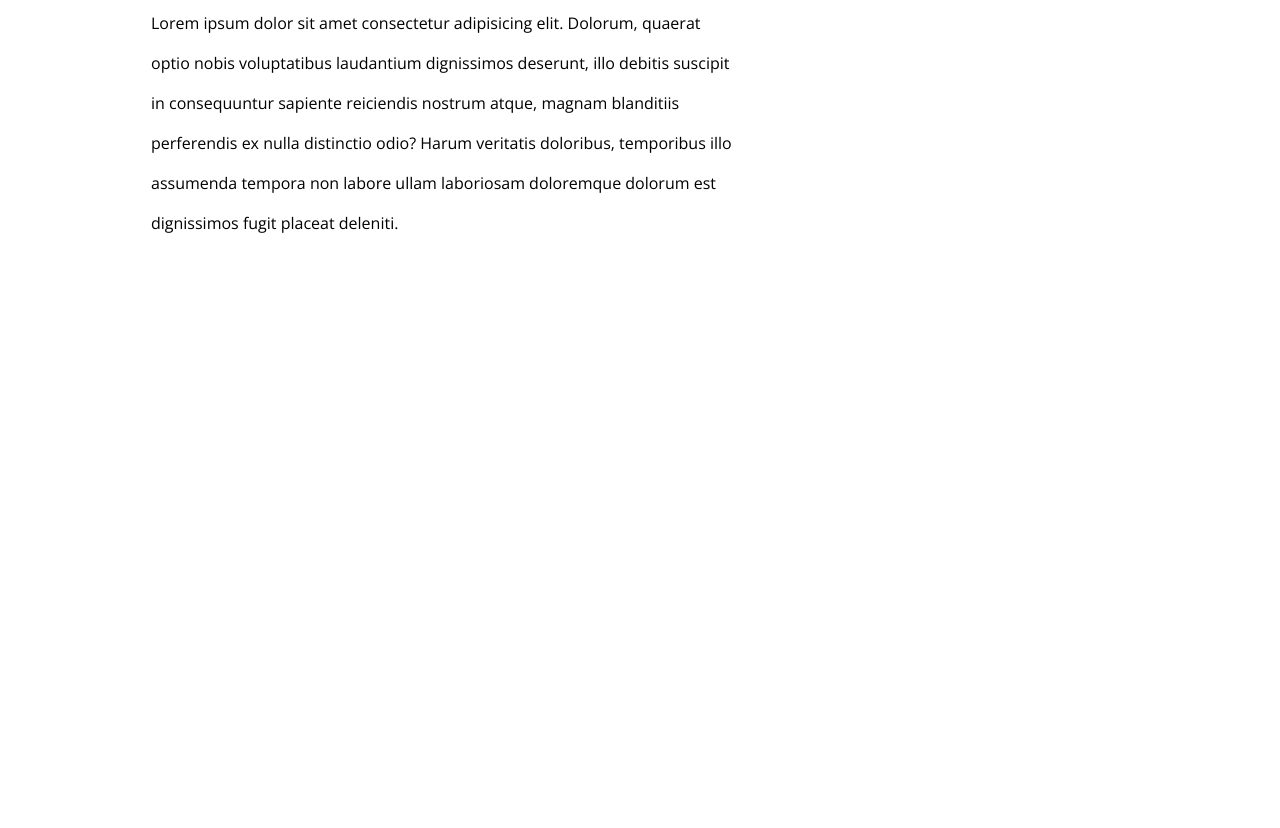
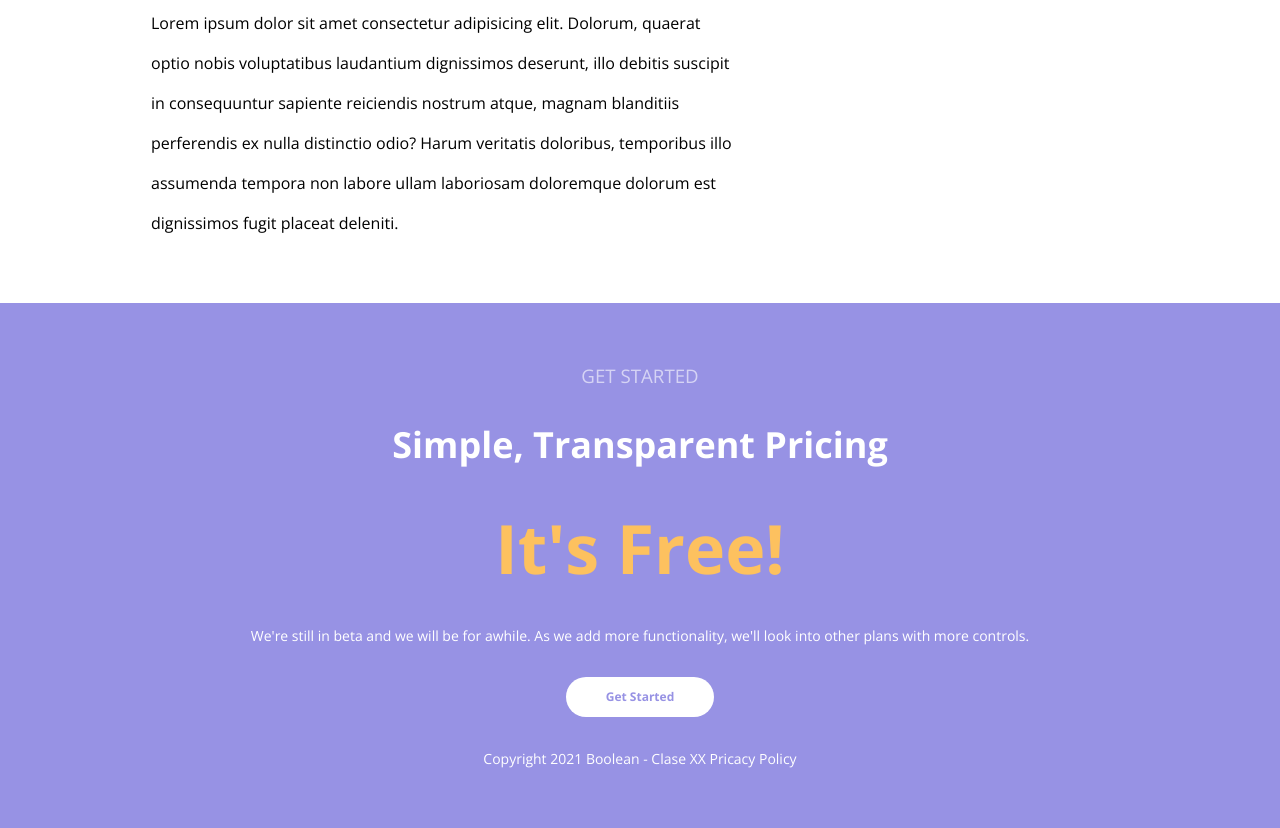
Before and after one commit to aSwanting/htmlcss-responsive-layout, a plain HTML site: page index.html in a window 1280 px wide. Shown: the part 4711-5539 px from the top of the page. Before the commit the page ends 5014 px from the top, so only its background shows below. Drawn offline with nearby package versions, Linux system fonts and the light colour scheme.

Commit message:
feat: CTA

```diff
--- a/css/style.css
+++ b/css/style.css
@@ -91,6 +91,10 @@ main [class^="container"] {
 
 .justify-between {
     justify-content: space-between;
+}
+
+.justify-center {
+    justify-content: center;
 }
 
 .items-center {
@@ -449,6 +453,51 @@ main [class^="container"] {
     padding-right: 5px;
 }
 
+/* CTA */
+
+.cta {
+    background-color: var(--purple);
+    text-align: center;
+    color: white;
+}
+
+.cta .col {
+    display: flex;
+    flex-direction: column;
+    align-items: center;
+    gap: 32px;
+}
+
+.cta h1 {
+    color: var(--yellow);
+    font-size: 54px;
+}
+
+.cta h2 {
+    color: white;
+    font-size: 28px;
+}
+
+.cta h3 {
+    text-transform: uppercase;
+    font-weight: 200;
+    opacity: 0.6;
+}
+
+.cta p {
+    font-weight: 300;
+    font-size: 14px;
+}
+
+.cta .button {
+    color: var(--purple);
+    font-weight: 700;
+    font-size: 12px;
+    padding: 0 40px;
+
+}
+
+
 
 
 /* MEDIA QUERIES */
@@ -509,6 +558,16 @@ main [class^="container"] {
 
     .quote-img .button {
         font-size: 11px;
+    }
+
+    .cta h1 {
+        color: var(--yellow);
+        font-size: 58px;
+    }
+
+    .cta h2 {
+        color: white;
+        font-size: 32px;
     }
 }
 
@@ -573,6 +632,16 @@ main [class^="container"] {
     .quote-img .button {
         font-size: 14px;
     }
+
+    .cta h1 {
+        color: var(--yellow);
+        font-size: 68px;
+    }
+
+    .cta h2 {
+        color: white;
+        font-size: 36px;
+    }
 }
 
 
--- a/index.html
+++ b/index.html
@@ -332,6 +332,24 @@
             </div>
         </section>
 
+        <div class="section cta">
+            <div class="container">
+                <div class="row justify-center">
+                    <div class="col">
+
+                        <h3>Get Started</h3>
+                        <h2>Simple, Transparent Pricing</h2>
+                        <h1>It's Free!</h1>
+                        <p>We're still in beta and we will be for awhile. As we add more functionality, we'll look into other plans with more controls.</p>
+                        <a href="#" class="button">Get Started</a>
+                        <p>Copyright 2021 Boolean - Clase XX <a href="#">Pricacy Policy</a></p>
+
+                    </div>
+                </div>
+
+            </div>
+        </div>
+
     </main>
     <!-- footer -->
     <footer>
```
